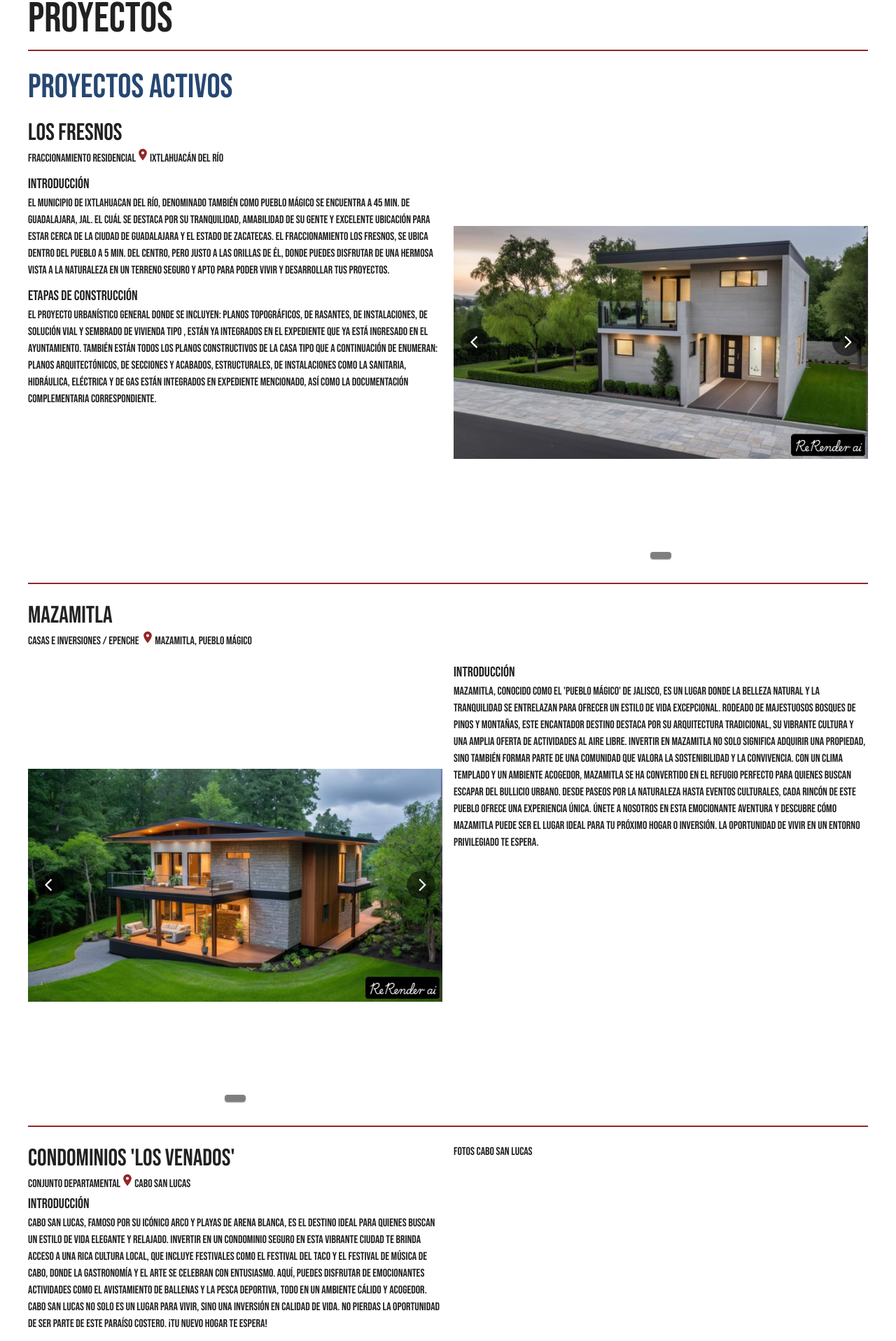
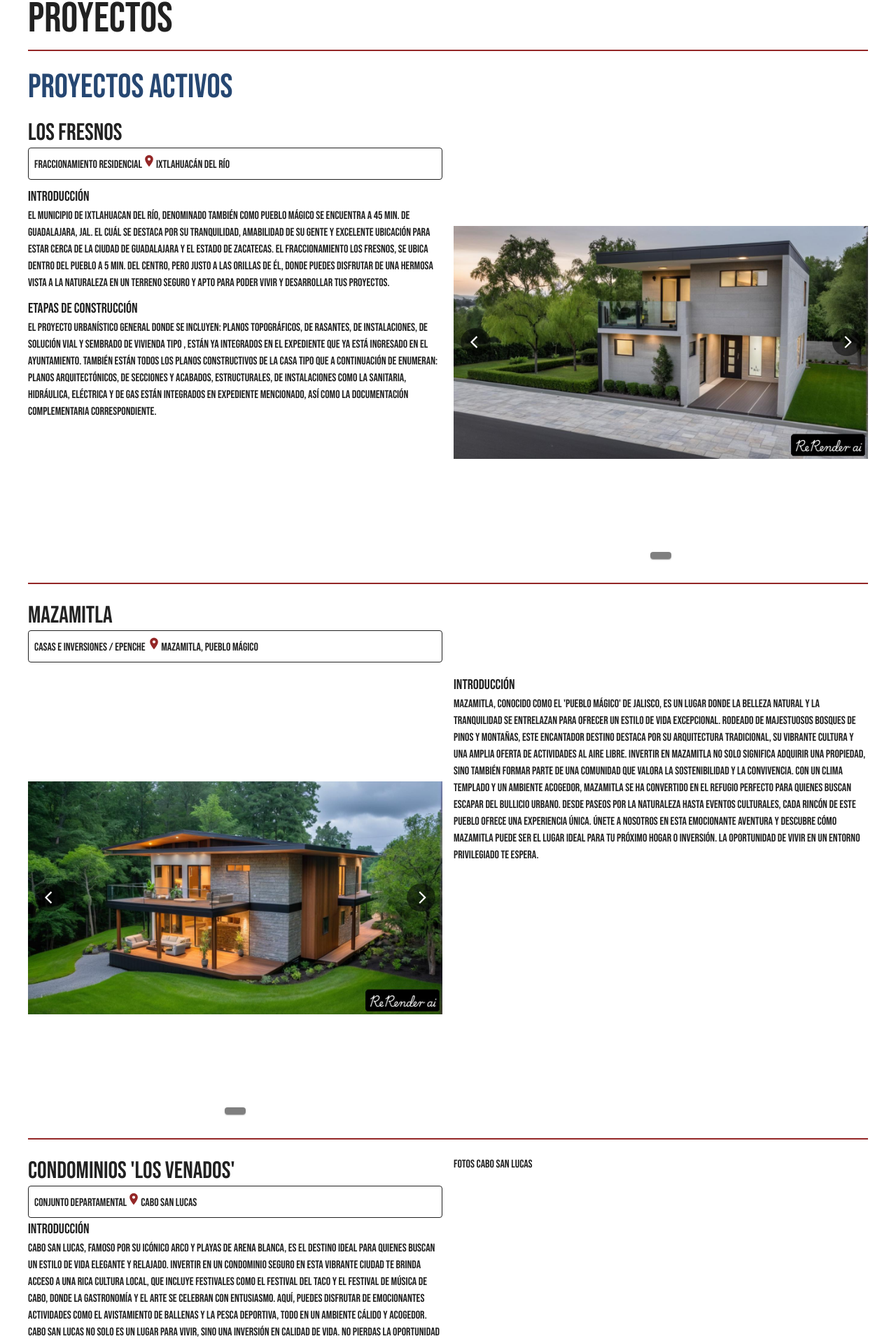
Before and after one commit to Oscar009/csingenierias, a Next.js app: page /projects in a window 1280 px wide. Shown: the part 330-2247 px from the top of the page at 70% size. Built offline with nearby package versions, Linux system fonts and the light colour scheme.

Commit message:
added links locations

```diff
--- a/app/(screens)/projects/page.tsx
+++ b/app/(screens)/projects/page.tsx
@@ -1,6 +1,6 @@
 'use client';
 
-import { Grid2, Typography } from '@mui/material';
+import { Button, Grid2, Typography } from '@mui/material';
 import Image from 'next/image';
 import React from 'react';
 import logo from "../../assets/img/logo_negro.jpeg";
@@ -13,6 +13,22 @@ import { CustomTitle } from '@/app/components/Titles/CustomTitle/CustomTitle';
 import { itemsMazamitla } from './photos/mazamitla';
 
 const ProjectsPage = () => {
+
+  const handleOpenMapsIxtlahuacan = () => {
+    const googleMapsUrl = `https://www.google.com/maps/@20.8658432,-103.2311668,3a,74.999992y,330.829102h,78.289917t/data=!3m4!1e1!3m2!1sqp_jQGv_Leii8k18dFhkoA!2e0?lucs=,94242499,94224825,94227247,94227248,47071704,47069508,94218641,94233073,94203019,47084304,94208458,94208447,94213316&g_ep=CAISDTYuMTQwLjAuOTEzNzAYACCBgQEqdSw5NDI0MjQ5OSw5NDIyNDgyNSw5NDIyNzI0Nyw5NDIyNzI0OCw0NzA3MTcwNCw0NzA2OTUwOCw5NDIxODY0MSw5NDIzMzA3Myw5NDIwMzAxOSw0NzA4NDMwNCw5NDIwODQ1OCw5NDIwODQ0Nyw5NDIxMzMxNkICTVg%3D&g_st=iwb`;
+    window.open(googleMapsUrl, '_blank');
+  }
+
+  const handleOpenMapsMazamitla = () => {
+    const googleMapsUrl = `https://www.google.com/maps/place/19%C2%B056'17.4%22N+102%C2%B059'16.3%22W/@19.9381667,-102.9878611,17z/data=!3m1!4b1!4m4!3m3!8m2!3d19.9381667!4d-102.9878611?entry=ttu&g_ep=EgoyMDI0MTEyNC4xIKXMDSoASAFQAw%3D%3D`;
+    window.open(googleMapsUrl, '_blank');
+  }
+
+  const handleOpenMapsLosCabos = () => {
+    const googleMapsUrl = `https://www.google.com/maps/place//@22.8927917,-109.9465446,17z?entry=tts&g_ep=EgoyMDI0MTExNy4wIPu8ASoASAFQAw%3D%3D`;
+    window.open(googleMapsUrl, '_blank');
+  }
+
   return (
     <Grid2 container spacing={2} sx={{ paddingInline: 5, paddingBlock: 3 }}>
       <Grid2 container size={{ xs: 12 }} spacing={2}>
@@ -55,7 +71,17 @@ const ProjectsPage = () => {
           <Typography variant='h4'>
             {"Los Fresnos"}
           </Typography>
-          <Typography variant='body1'>
+          <Typography
+            variant='body1'
+            onClick={handleOpenMapsIxtlahuacan}
+            sx={{
+              cursor: "pointer",
+              padding: 1,
+              border: "1px solid",
+              borderColor: "primary",
+              borderRadius: 1,
+            }}
+          >
             {"Fraccionamiento residencial"}
             <LocationOnIcon fontSize='small' color={"error"} />
             {"Ixtlahuacán Del Río"}
@@ -91,7 +117,17 @@ const ProjectsPage = () => {
           <Typography variant='h4'>
             {"Mazamitla"}
           </Typography>
-          <Typography variant='body1'>
+          <Typography
+            variant='body1'
+            onClick={handleOpenMapsMazamitla}
+            sx={{
+              cursor: "pointer",
+              padding: 1,
+              border: "1px solid",
+              borderColor: "primary",
+              borderRadius: 1,
+            }}
+          >
             {"Casas e inversiones / Epenche "}
             <LocationOnIcon fontSize='small' color={"error"} />
             {"Mazamitla, Pueblo Mágico"}
@@ -125,7 +161,17 @@ const ProjectsPage = () => {
           <Typography variant='h4'>
             {"Condominios 'Los Venados'"}
           </Typography>
-          <Typography variant='body1'>
+          <Typography
+            variant='body1'
+            onClick={handleOpenMapsLosCabos}
+            sx={{
+              cursor: "pointer",
+              padding: 1,
+              border: "1px solid",
+              borderColor: "primary",
+              borderRadius: 1,
+            }}
+          >
             {"Conjunto departamental"}
             <LocationOnIcon fontSize='small' color={"error"} />
             {"Cabo San Lucas"}
```
